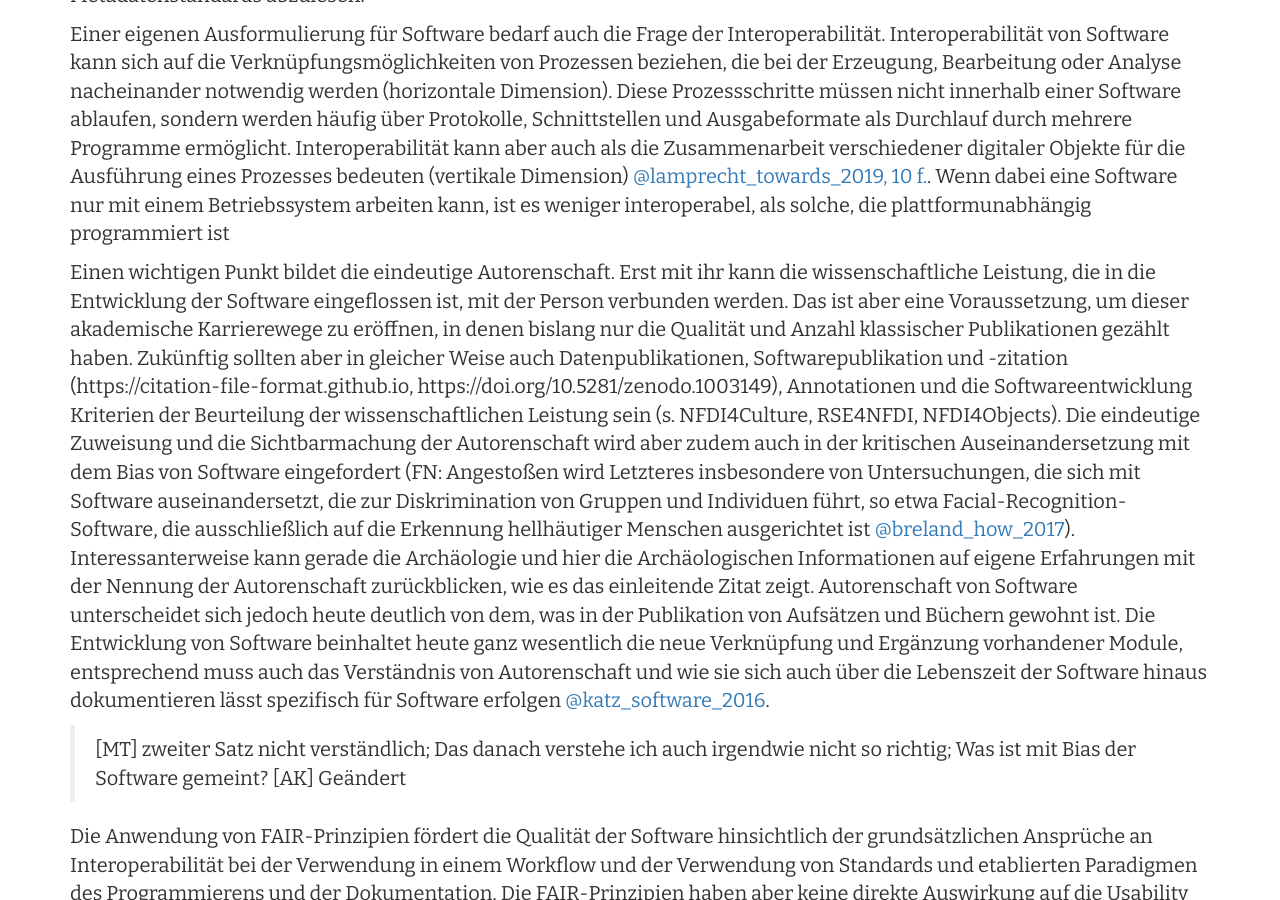
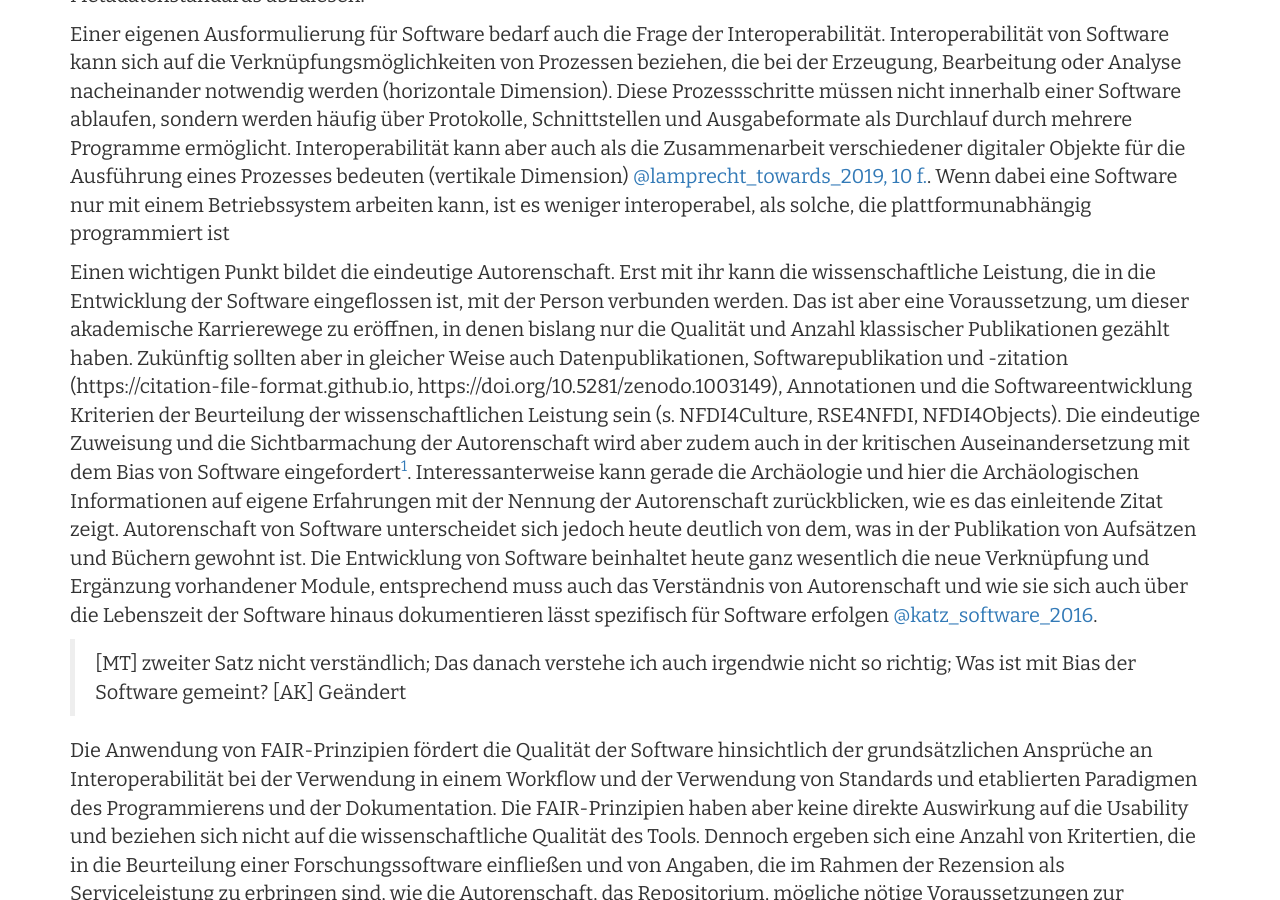
Before and after one commit to Research-Squirrel-Engineers/Impuls_SoftwareRezensionen_DGUF, a Jekyll site: the page built from Draft.md, in a window 1280 px wide and 900 px high, scrolled down 3386 px. Built offline with Jekyll 4.4.1, drawn with Linux system fonts in a browser that asks for light colours; nearby versions of some CDN libraries; some of the changed text lies outside the part shown.

Commit message:
Fußnote verschoben

```diff
--- a/Draft.md
+++ b/Draft.md
@@ -96,8 +96,7 @@ Um Software auffindbar zu machen gibt es z. B. Softwarerepositorien. Kommerziell
 
 Einer eigenen Ausformulierung für Software bedarf auch die Frage der Interoperabilität. Interoperabilität von Software kann sich auf die Verknüpfungsmöglichkeiten von Prozessen beziehen, die bei der Erzeugung, Bearbeitung oder Analyse nacheinander notwendig werden (horizontale Dimension). Diese Prozessschritte müssen nicht innerhalb einer Software ablaufen, sondern werden häufig über Protokolle, Schnittstellen und Ausgabeformate als Durchlauf durch mehrere Programme ermöglicht. Interoperabilität kann aber auch als die Zusammenarbeit verschiedener digitaler Objekte für die Ausführung eines Prozesses bedeuten (vertikale Dimension) [@lamprecht_towards_2019, 10 f.](#lamprecht_towards_2019). Wenn dabei eine Software nur mit einem Betriebssystem arbeiten kann, ist es weniger interoperabel, als solche, die plattformunabhängig programmiert ist
 
-
-Einen wichtigen Punkt bildet die eindeutige Autorenschaft. Erst mit ihr kann die wissenschaftliche Leistung, die in die Entwicklung der Software eingeflossen ist, mit der Person verbunden werden. Das ist aber eine Voraussetzung, um dieser akademische Karrierewege zu eröffnen, in denen bislang nur die Qualität und Anzahl klassischer Publikationen gezählt haben. Zukünftig sollten aber in gleicher Weise auch Datenpublikationen, Softwarepublikation und -zitation (https://citation-file-format.github.io, https://doi.org/10.5281/zenodo.1003149), Annotationen und die Softwareentwicklung Kriterien der Beurteilung der wissenschaftlichen Leistung sein (s. NFDI4Culture, RSE4NFDI, NFDI4Objects). Die eindeutige Zuweisung und die Sichtbarmachung der Autorenschaft wird aber zudem auch in der kritischen Auseinandersetzung mit dem Bias von Software eingefordert (FN: Angestoßen wird Letzteres insbesondere von Untersuchungen, die sich mit Software auseinandersetzt, die zur Diskrimination von Gruppen und Individuen führt, so etwa Facial-Recognition-Software, die ausschließlich auf die Erkennung hellhäutiger Menschen ausgerichtet ist [@breland_how_2017](#breland_how_2017)).
+Einen wichtigen Punkt bildet die eindeutige Autorenschaft. Erst mit ihr kann die wissenschaftliche Leistung, die in die Entwicklung der Software eingeflossen ist, mit der Person verbunden werden. Das ist aber eine Voraussetzung, um dieser akademische Karrierewege zu eröffnen, in denen bislang nur die Qualität und Anzahl klassischer Publikationen gezählt haben. Zukünftig sollten aber in gleicher Weise auch Datenpublikationen, Softwarepublikation und -zitation (https://citation-file-format.github.io, https://doi.org/10.5281/zenodo.1003149), Annotationen und die Softwareentwicklung Kriterien der Beurteilung der wissenschaftlichen Leistung sein (s. NFDI4Culture, RSE4NFDI, NFDI4Objects). Die eindeutige Zuweisung und die Sichtbarmachung der Autorenschaft wird aber zudem auch in der kritischen Auseinandersetzung mit dem Bias von Software eingefordert<sup>[1](#myfootnote2)</sup>.
 Interessanterweise kann gerade die Archäologie und hier die Archäologischen Informationen auf eigene Erfahrungen mit der Nennung der Autorenschaft zurückblicken, wie es das einleitende Zitat zeigt. Autorenschaft von Software unterscheidet sich jedoch heute deutlich von dem, was in der Publikation von Aufsätzen und Büchern gewohnt ist. Die Entwicklung von Software beinhaltet heute ganz wesentlich die neue Verknüpfung und Ergänzung vorhandener Module, entsprechend muss auch das Verständnis von Autorenschaft und wie sie sich auch über die Lebenszeit der Software hinaus dokumentieren lässt spezifisch für Software erfolgen [@katz_software_2016](#katz_software_2016).
 
 > [MT] zweiter Satz nicht verständlich; Das danach verstehe ich auch irgendwie nicht so richtig; Was ist mit Bias der Software gemeint?
```
Also changed, not shown: other parts of Draft.md (+2 -0 lines).
